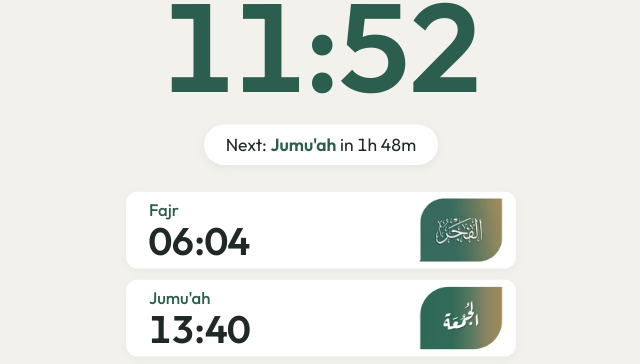
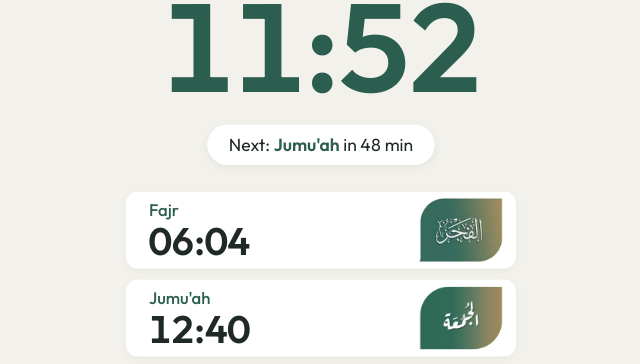
Before and after one commit to SuperShaheer07/gcm-prayer-times, a plain HTML site: page index.html in a window 1280 px wide. Shown: the part 118-482 px from the top of the page, 319-959 px from the left. Drawn offline with Linux system fonts and the light colour scheme.

Commit message:
Jumu'ah time 12:40
Co-Authored-By: Claude Opus 5.5 <noreply@anthropic.com>
Claude-Session: https://claude.ai/code/session_011fiTkLBk8xTonS4gN4vpDF

```diff
--- a/index.html
+++ b/index.html
@@ -147,7 +147,7 @@
   var RELOAD_DATA_EVERY_MS = 30 * 60 * 1000;
   var CACHE_KEY = "gcm-prayer-times-v1";
   // Fridays: the Zuhr card becomes Jumu'ah, shown at this fixed time (24-hour clock).
-  var JUMUAH = { name: "Jumu'ah", time: "13:40", tile: "assets/jumuah.png" };
+  var JUMUAH = { name: "Jumu'ah", time: "12:40", tile: "assets/jumuah.png" };
   var PRAYERS = [
     { key: "fajr", name: "Fajr" },
     { key: "zuhr", name: "Zuhr" },
```
